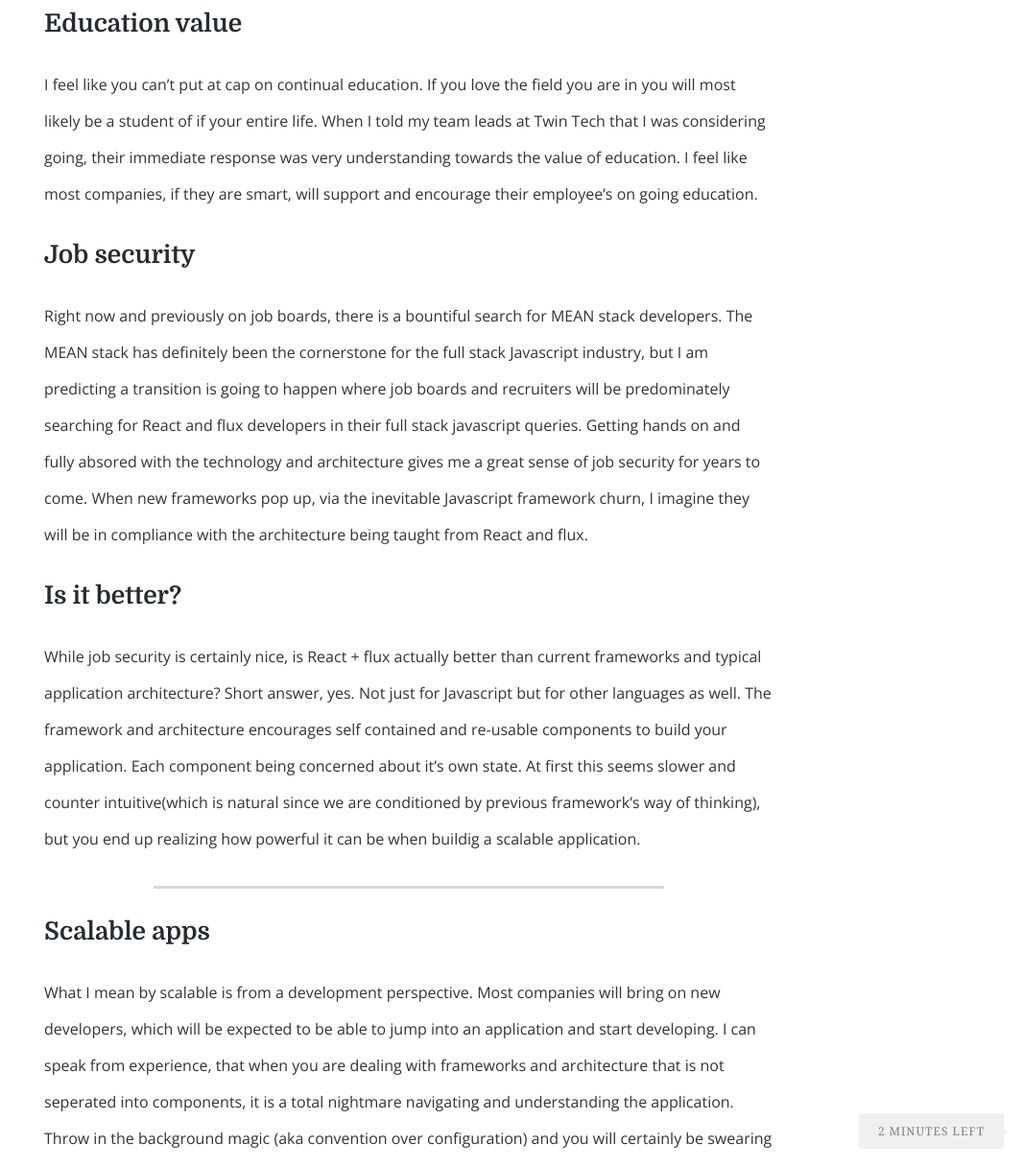
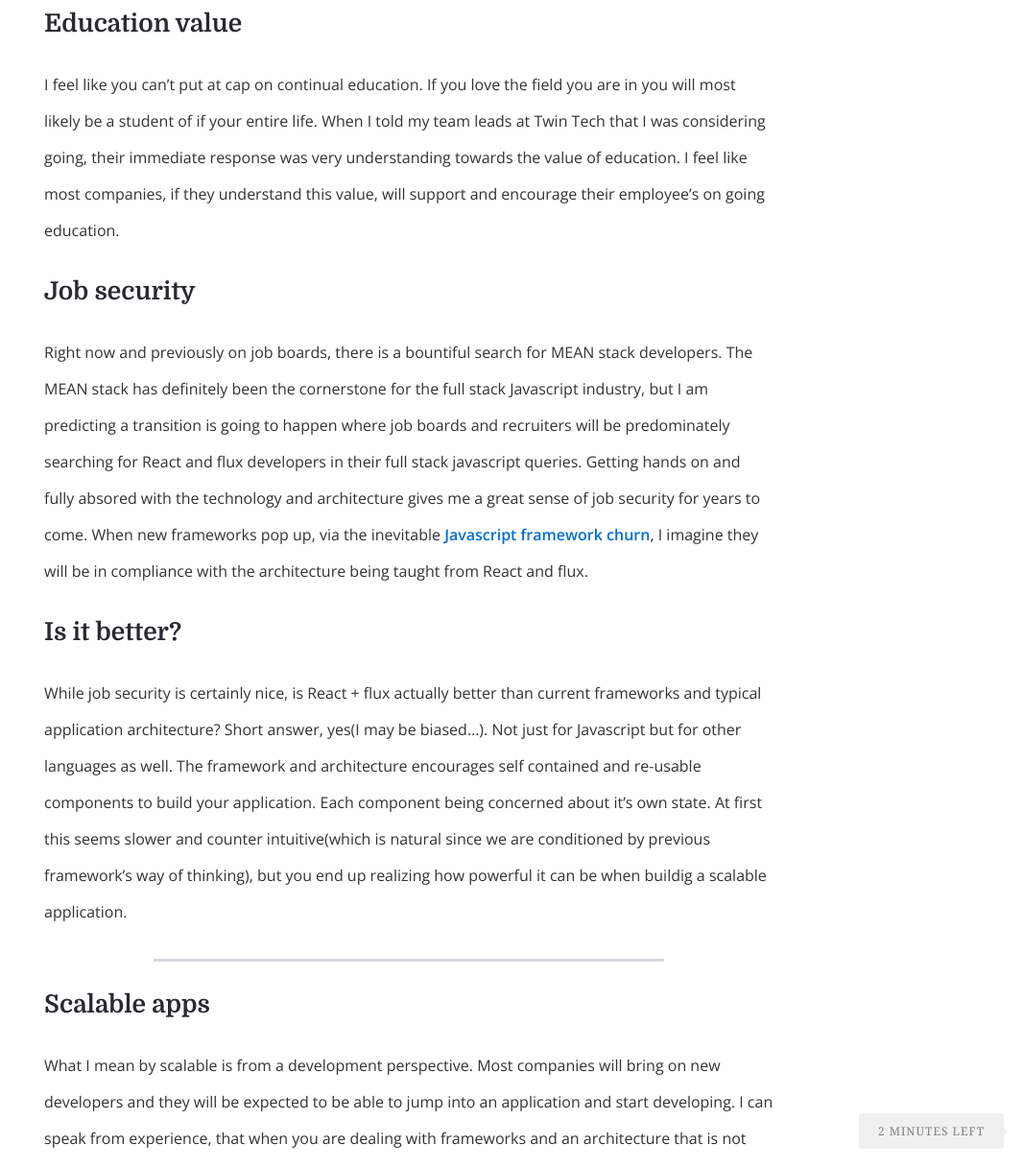
Before and after one commit to matsilva/matsilva.github.io, a Jekyll site: the page built from _posts/2015-02-14-all-in-on-react.markdown, in a window 1280 px wide and 1400 px high, scrolled down 624 px. Shown: the part 183-1400 px from the top of the window at 96% size, without its empty margins (214-1280 px from the left). Built offline with Jekyll 4.4.1, drawn with Linux system fonts in a browser that asks for light colours; nearby versions of some CDN libraries; comment, search, counter and statistics services are not loaded; some of the changed text lies outside the part shown.

Commit message:
Add ref links for react posts

```diff
--- a/_posts/2015-02-14-all-in-on-react.markdown
+++ b/_posts/2015-02-14-all-in-on-react.markdown
@@ -4,24 +4,24 @@ title:  "All in on React"
 date:   2015-02-14 21:13:09
 categories: workshops
 ---
-*I believe that React.js and flux architecture is where the industry is headed for years to come.* I believe it so much that I scooped up an in-person ticket to [React Week][rw]. This is a big deal for me because it completely ruines my chance of getting a drone for my birthday in June, which I have wanted for years now.
+*I believe that React.js and flux architecture is where the industry is headed for years to come.* I believe it so much that I scooped up an in-person ticket to [React Week][rw]. This is a big deal for me because it completely ruins my chance of getting a drone for my birthday in June, which I have wanted for years now.
 ![all in on react](http://i.imgur.com/6ptDNH9.gif)
 <!--more-->
 
 ##Education value
-I feel like you can't put at cap on continual education. If you love the field you are in you will most likely be a student of if your entire life. When I told my team leads at Twin Tech that I was considering going, their immediate response was very understanding towards the value of education. I feel like most companies, if they are smart, will support and encourage their employee's on going education.
+I feel like you can't put at cap on continual education. If you love the field you are in you will most likely be a student of if your entire life. When I told my team leads at Twin Tech that I was considering going, their immediate response was very understanding towards the value of education. I feel like most companies, if they understand this value, will support and encourage their employee's on going education.
 
 ##Job security
-Right now and previously on job boards, there is a bountiful search for MEAN stack developers. The MEAN stack has definitely been the cornerstone for the full stack Javascript industry, but I am predicting a transition is going to happen where job boards and recruiters will be predominately searching for React and flux developers in their full stack javascript queries. Getting hands on and fully absored with the technology and architecture gives me a great sense of job security for years to come. When new frameworks pop up, via the inevitable Javascript framework churn, I imagine they will be in compliance with the architecture being taught from React and flux.
+Right now and previously on job boards, there is a bountiful search for MEAN stack developers. The MEAN stack has definitely been the cornerstone for the full stack Javascript industry, but I am predicting a transition is going to happen where job boards and recruiters will be predominately searching for React and flux developers in their full stack javascript queries. Getting hands on and fully absored with the technology and architecture gives me a great sense of job security for years to come. When new frameworks pop up, via the inevitable [Javascript framework churn](http://www.breck-mckye.com/blog/2014/12/the-state-of-javascript-in-2015/), I imagine they will be in compliance with the architecture being taught from React and flux.
 
 ##Is it better?
-While job security is certainly nice, is React + flux actually better than current frameworks and typical application architecture? Short answer, yes. Not just for Javascript but for other languages as well. The framework and architecture encourages self contained and re-usable components to build your application. Each component being concerned about it's own state. At first this seems slower and counter intuitive(which is natural since we are conditioned by previous framework's way of thinking), but you end up realizing how powerful it can be when buildig a scalable application.
+While job security is certainly nice, is React + flux actually better than current frameworks and typical application architecture? Short answer, yes(I may be biased...). Not just for Javascript but for other languages as well. The framework and architecture encourages self contained and re-usable components to build your application. Each component being concerned about it's own state. At first this seems slower and counter intuitive(which is natural since we are conditioned by previous framework's way of thinking), but you end up realizing how powerful it can be when buildig a scalable application.
 
 <script src='https://www.wedgies.com/js/widgets.js'></script><noscript><a href='https://www.wedgies.com/question/54ec98ed52b06d120000044c'>How will React + Flux Architecture impact the full stack Javascript industry?</a></noscript><div class='wedgie-widget' data-wd-pending data-data-wd-type='embed' data-wd-version='v1' id='54ec98ed52b06d120000044c' style='max-width: 640px; margin: 0px auto' ></div>
 
 <hr>
 
 ##Scalable apps
-What I mean by scalable is from a development perspective. Most companies will bring on new developers, which will be expected to be able to jump into an application and start developing. I can speak from experience, that when you are dealing with frameworks and architecture that is not seperated into components, it is a total nightmare navigating and understanding the application. Throw in the background magic (aka convention over configuration) and you will certainly be swearing up a storm no matter who you are. Working with a component driven framework and forward moving architecture has made development in the long run significantly more productive. I admit my opinion of this is limited to what I currently know of React, which I have been using for applications in production, but I plan to have a much better understanding of it after the [React Week workshop][rw].
+What I mean by scalable is from a development perspective. Most companies will bring on new developers and they will be expected to be able to jump into an application and start developing. I can speak from experience, that when you are dealing with frameworks and an architecture that is not seperated into components, it is a total nightmare navigating and understanding the application. Throw in the background magic (aka convention over configuration) and you will certainly be swearing up a storm no matter who you are. Working with a component driven framework and forward moving architecture has made development in the long run significantly more productive. I admit my opinion of this is limited to what I currently know of React, but I plan to have a much better understanding of it after the [React Week workshop][rw], which by the way is [totally worth it](/workshops/2015/02/26/why-go-to-react-week/).
 
 [rw]: http://reactweek.com
--- a/_posts/2015-02-25-why-go-to-react-week.markdown
+++ b/_posts/2015-02-25-why-go-to-react-week.markdown
@@ -17,7 +17,7 @@ My response is pretty straight forward. I understand that everything they teach
 Even though you could learn all of the things being taught online, there is a massive difference when you work firsthand with top notch developers in that area. Your learning is significantly accelerated, the material absorbs into your cognitive skills with less friction and you also pick up their “PRO” habits. I feel like the “PRO” habits alone are invaluable for obvious reasons.
 
 ##Habits rub off
-When you work closely with people who are smarter than you, it rubs off. If you become the smartest person on your team, it can become a problem because then your learning pace begins to slow down and can even come to a hault. This can be avoided if everyone on the team is continually growing and getting into situations where they can learn and work with people who are smarter than they are. This is where workshops can come in and really help refresh the development ecosystem in your work environment, which can bring out new ideas and innovations.
+When you work closely with people who are smarter than you, it rubs off. If you become the smartest person on your team, it can become a problem because then your learning pace begins to slow down and can even come to a hault. This can be avoided if everyone on the team is continually growing and getting into situations where they can learn and work with people who are smarter than they are. This is where workshops can come in and really help refresh the development ecosystem in your work environment, which can bring out new ideas and innovations. It also helps that I am [all in on React](/workshops/2015/02/14/all-in-on-react/).
 
 <script src='https://www.wedgies.com/js/widgets.js'></script><noscript><a href='https://www.wedgies.com/question/54ef1cb14b4477080000370e'>Overall which is better for learning, workshops or online resources?</a></noscript><div class='wedgie-widget' data-wd-pending data-data-wd-type='embed' data-wd-version='v1' id='54ef1cb14b4477080000370e' style='max-width: 640px; margin: 0px auto' ></div>
 
```
Also changed, not shown: 2 other files.
